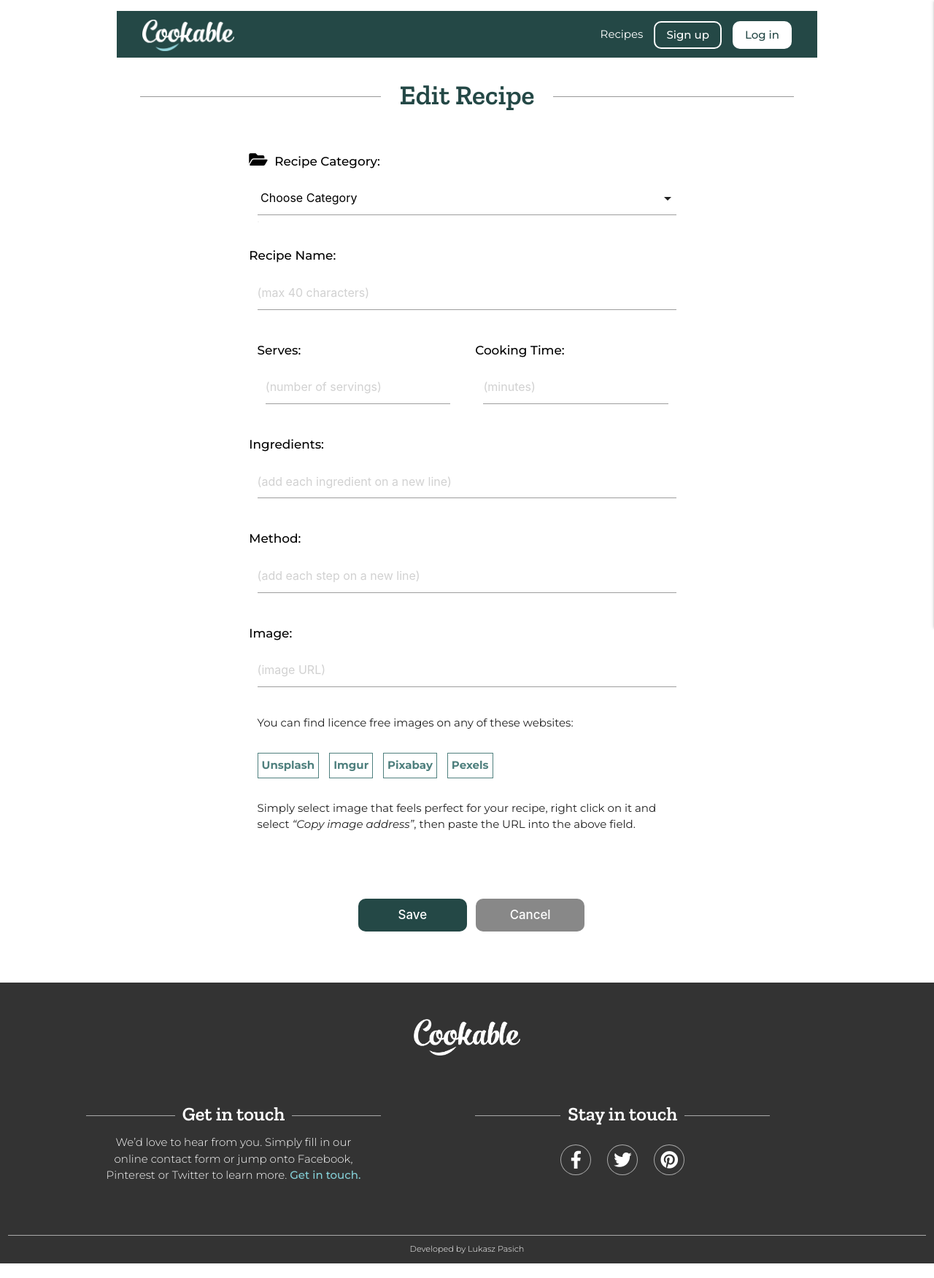
After one commit to LukaszPasich/Cookable-MS3, a Flask app: template templates/edit_recipe.html in a window 1280 px wide. The commit adds this page. Shown: the whole page at 73% size. Run offline with Flask 2, Linux system fonts and the light colour scheme; the template is opened without the code that fills it, so the values that code supplies are empty; some libraries are stand-ins or nearby versions.

Commit message:
FEAT: Add edit_recipe function and initial edit_recipe.html template

```diff
--- a/app.py
+++ b/app.py
@@ -113,7 +113,7 @@ def logout():
     return redirect(url_for("login"))
 
 
-# ---------- ADD RECIPE - C(RUD) ----------
+# ---------- ADD RECIPE - (C)RUD ----------
 @app.route("/add_recipe", methods=["GET", "POST"])
 def add_recipe():
     # grab the session user's username from db
@@ -138,6 +138,15 @@ def add_recipe():
     return render_template("add_recipe.html", categories=categories)
 
 
+# ---------- EDIT RECIPE - CR(U)D ----------
+@app.route("/edit_recipe/<recipe_id>", methods=["GET", "POST"])
+def edit_recipe(recipe_id):
+    recipe = mongo.db.recipes.find_one({"_id": ObjectId(recipe_id)})
+    categories = mongo.db.categories.find().sort("category_name", 1)
+    return render_template("edit_recipe.html", recipe=recipe,
+                           categories=categories)
+
+
 # ---------- FULL RECIPE ----------
 @app.route("/full_recipe/<recipe_id>")
 def full_recipe(recipe_id):
--- /dev/null
+++ b/templates/edit_recipe.html
@@ -0,0 +1,104 @@
+{% extends "base.html" %}
+{% block content %}
+
+<h3 class="center-align margin-top-fifty"><span>Edit Recipe</span></h3>
+
+<!-- CODE CREDIT - Materialize Input Fields (but significantly customised) -->
+<!-- https://materializecss.com/text-inputs.html -->
+
+<!-- Form -->
+<div class="row margin-top-seventyfive">
+    <form class="col s12 m10 offset-m1 l8 offset-l2" method="POST" action="{{ url_for('add_recipe') }}">
+
+         <!-- Recipe category -->
+         <div class="row">
+            <label class="add-recipe-label" for="category_name"><i class="fas fa-folder-open add-recipe-icon"></i> Recipe Category:</label>
+            <div class="input-field col s12">
+                <select id="category_name" name="category_name" class="validate" required>
+                    <option value="" disabled selected></i> Choose Category</option>
+                        {% for category in categories %}
+                        <option value="{{ category.category_name }}">{{ category.category_name }}</option>
+                        {% endfor %}
+                </select>
+            </div>
+        </div>
+
+        <!-- Recipe name -->
+        <div class="row">
+            <label class="add-recipe-label" for="recipe_name">Recipe Name:</label>
+            <div class="input-field col s12">
+                <input placeholder="(max 40 characters)" id="recipe_name" name="recipe_name"type="text"
+                    maxlength="40" class="validate" required>
+            </div>
+        </div>
+
+        <!-- Serves / Cooks in -->
+        <div class="row">
+            <div class="col s6">
+                <label class="add-recipe-label" for="serves">Serves:</label><br>
+                <div class="input-field col s12">
+                    <input placeholder="(number of servings)" id="serves" name="serves" type="text"
+                        pattern="[0-9]{1,2}$" class="validate" required>
+                </div>
+            </div>
+            <div class="col s6">
+                <label class="add-recipe-label" for="cooks_in">Cooking Time:</label><br>
+                <div class="input-field col s12">
+                    <input placeholder="(minutes)" id="cooks_in" name="cooks_in" type="text"
+                        pattern="[0-9]{1,4}$" class="validate" required>
+                </div>
+            </div>
+        </div>
+
+        <!-- Ingredients -->
+        <div class="row">
+            <label class="add-recipe-label" for="ingredients">Ingredients:</label>
+            <div class="input-field col s12">
+                <input placeholder="(add each ingredient on a new line)" id="ingredients" name="ingredients"
+                    type="text" class="validate" required>
+            </div>
+        </div>
+
+        <!-- Method -->
+        <div class="row">
+            <label class="add-recipe-label" for="method">Method:</label>
+            <div class="input-field col s12">
+                <input placeholder="(add each step on a new line)" id="method" name="method"
+                    type="text" class="validate" required>
+            </div>
+        </div>
+
+        <!-- Image -->
+        <div class="row">
+            <label class="add-recipe-label" for="image">Image:</label>
+            <div class="input-field col s12">
+                <input placeholder="(image URL)" id="image" name="image" type="text" class="validate" required>
+            </div>
+            <div class="div col s12">
+                <p>You can find licence free images on any of these websites:</p>
+                <div class="margin-top-twentyfive margin-bottom-twentyfive">
+                    <a href="https://unsplash.com" class="stock-images" target="_blank">Unsplash</a>
+                    <a href="https://imgur.com" class="stock-images" target="_blank">Imgur</a>
+                    <a href="https://pixabay.com" class="stock-images" target="_blank">Pixabay</a>
+                    <a href="https://www.pexels.com" class="stock-images" target="_blank">Pexels</a>
+                </div>
+                <p>
+                    Simply select image that feels perfect for your recipe,
+                    right click on it and select <em>“Copy image address”</em>,
+                    then paste the URL into the above field.
+                </p>
+            </div>
+        </div>
+
+        <!-- Submit button -->
+        <div class="row margin-top-seventyfive center-align">
+            <button type="submit" class="col s5 offset-s1 m4 offset-m2 l3 offset-l3 green-button-full">Save</button>
+            <button type="submit" class="col s5 m4 l3 grey-button-full">Cancel</button>
+        </div>
+
+    </form>
+  </div>
+
+<!-- END OF CODE CREDIT -->
+
+{% endblock %}
--- a/templates/full_recipe.html
+++ b/templates/full_recipe.html
@@ -33,7 +33,7 @@
         </div>
         <!-- Edit / Delete buttons -->
         <div class="row margin-top-seventyfive center-align">
-            <a href="" class="col s5 offset-s1 m4 offset-m2 l3 offset-l3 button-edit">Edit</a>
+            <a href="{{ url_for('edit_recipe', recipe_id=recipe._id) }}" class="col s5 offset-s1 m4 offset-m2 l3 offset-l3 button-edit">Edit</a>
             <a href="" class="col s5 m4 l3 button-delete">Delete</a>
         </div>
 
```
